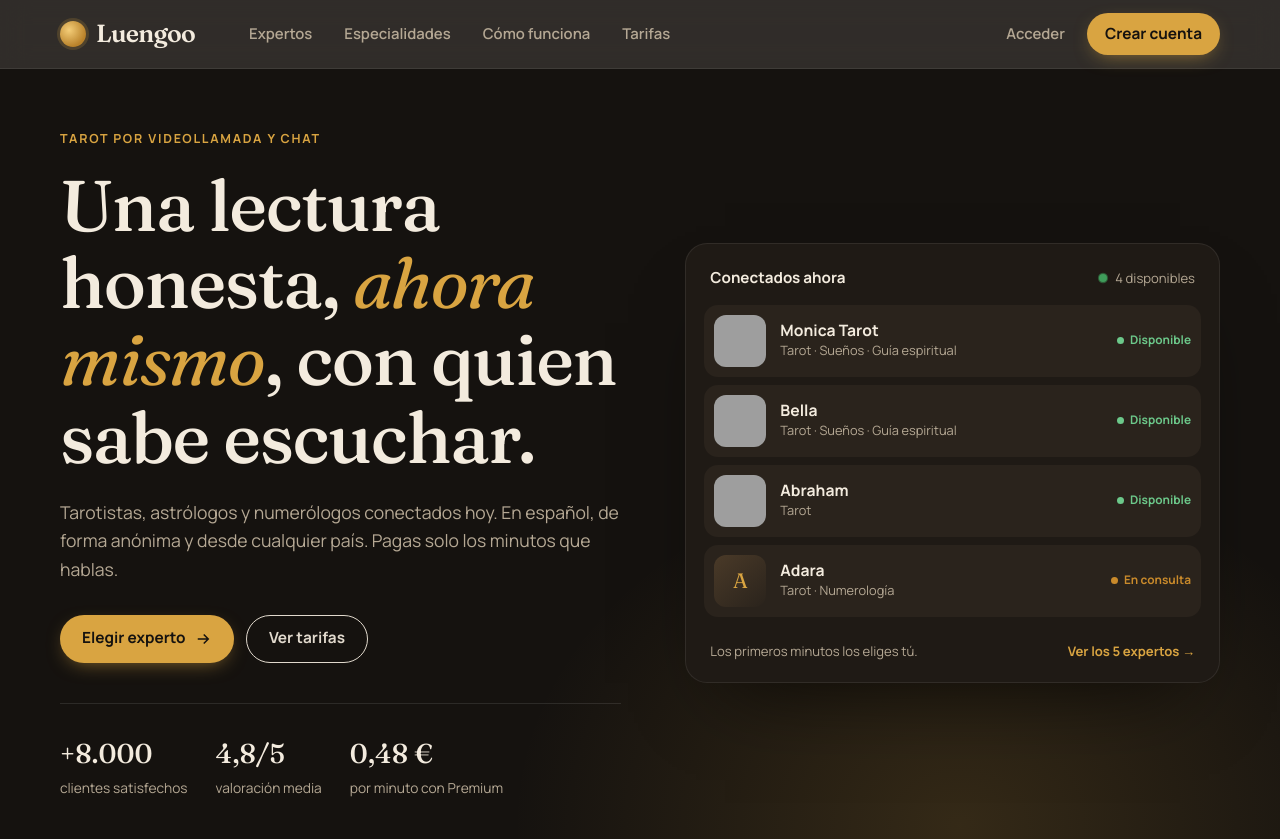
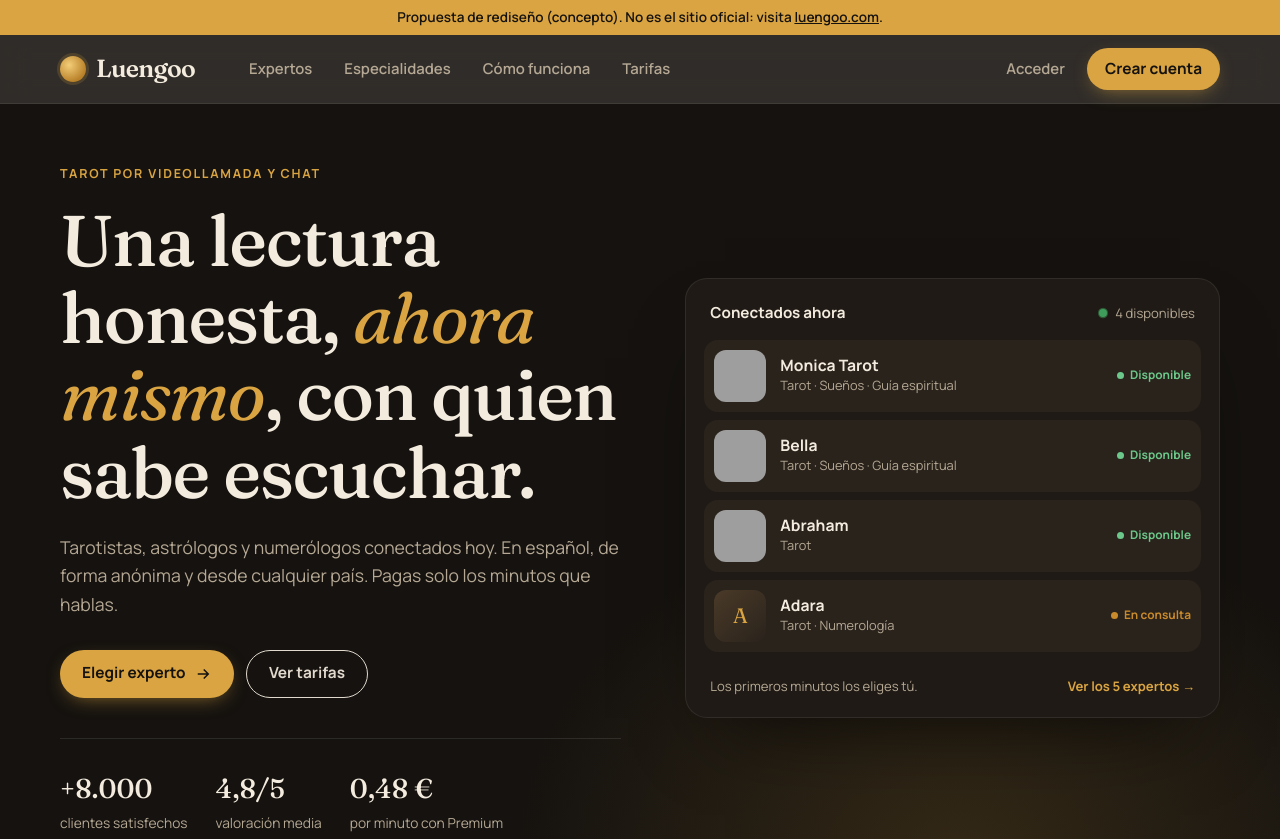
Before and after one commit to GPretoBR/luengoo-redesign, a plain HTML site: page index.html in a window 1280 px wide. Shown: the top 839 px of the page. Drawn offline with Linux system fonts and the light colour scheme; grey boxes are pictures that could not be loaded.

Commit message:
chore: aviso de proposta e noindex antes de publicar
Co-Authored-By: Claude Opus 5.5 <noreply@anthropic.com>

```diff
--- a/index.html
+++ b/index.html
@@ -10,6 +10,7 @@
 <meta property="og:title" content="Luengoo · Tarot y videncia por videollamada y chat">
 <meta property="og:description" content="Expertos en tarot conectados ahora. En español, anónimo y desde 0,48 €/min.">
 <meta name="theme-color" content="#15120f">
+<meta name="robots" content="noindex, nofollow">
 <link rel="preconnect" href="https://fonts.googleapis.com">
 <link rel="preconnect" href="https://fonts.gstatic.com" crossorigin>
 <link href="https://fonts.googleapis.com/css2?family=Fraunces:ital,opsz,wght@0,9..144,400;0,9..144,500;0,9..144,600;1,9..144,400&family=Manrope:wght@400;500;600;700&display=swap" rel="stylesheet">
@@ -275,6 +276,7 @@ footer{background:var(--night);color:var(--on-night-muted);padding:72px 0 32px;f
 </head>
 <body>
 <a class="skip" href="#main">Saltar al contenido</a>
+<div role="note" style="background:#d9a441;color:#15120f;text-align:center;font:600 .85rem/1.4 Manrope,system-ui,sans-serif;padding:8px 16px">Propuesta de rediseño (concepto). No es el sitio oficial: visita <a href="https://www.luengoo.com" style="text-decoration:underline">luengoo.com</a>.</div>
 
 <header class="top">
   <div class="wrap">
```
